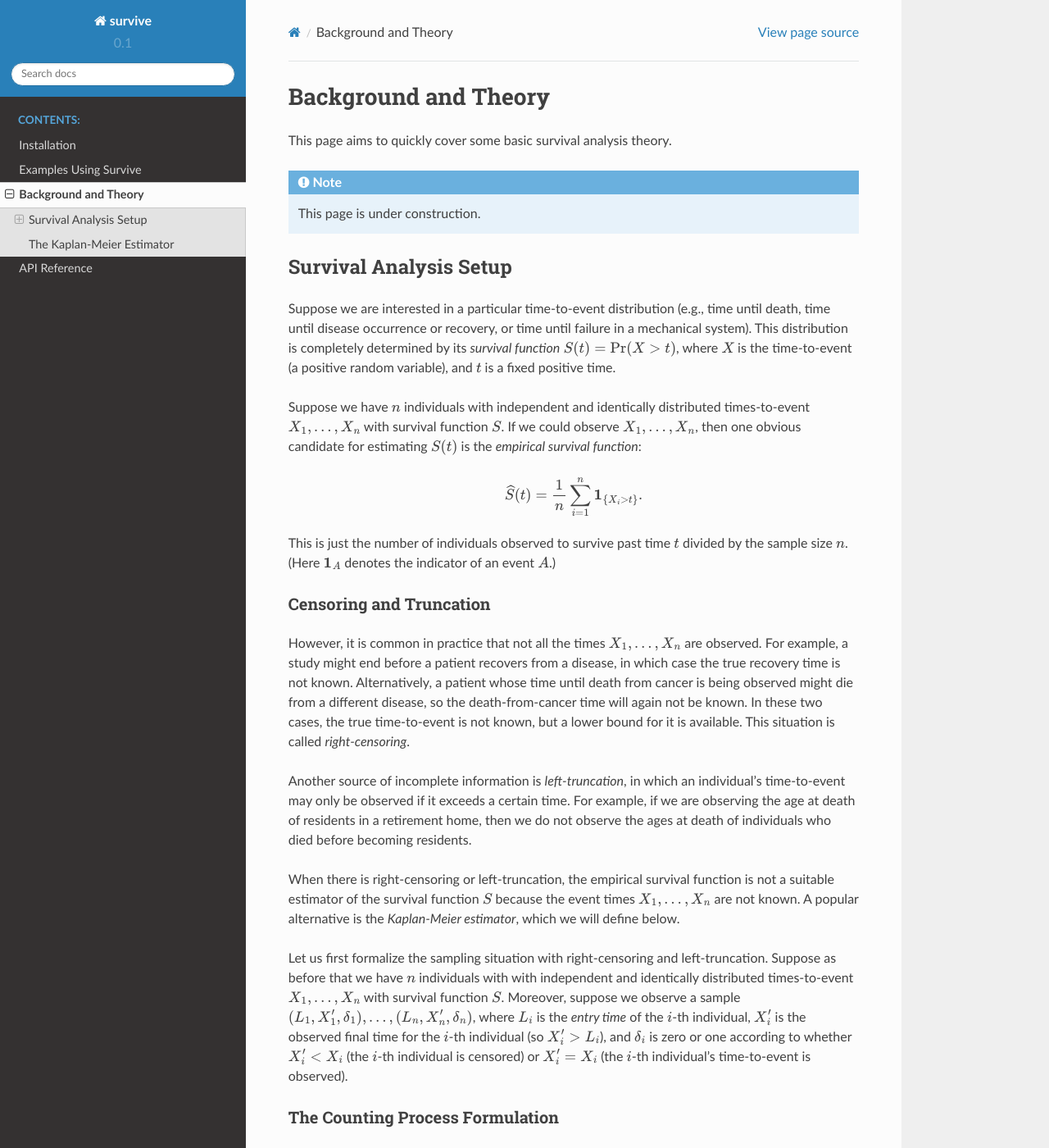
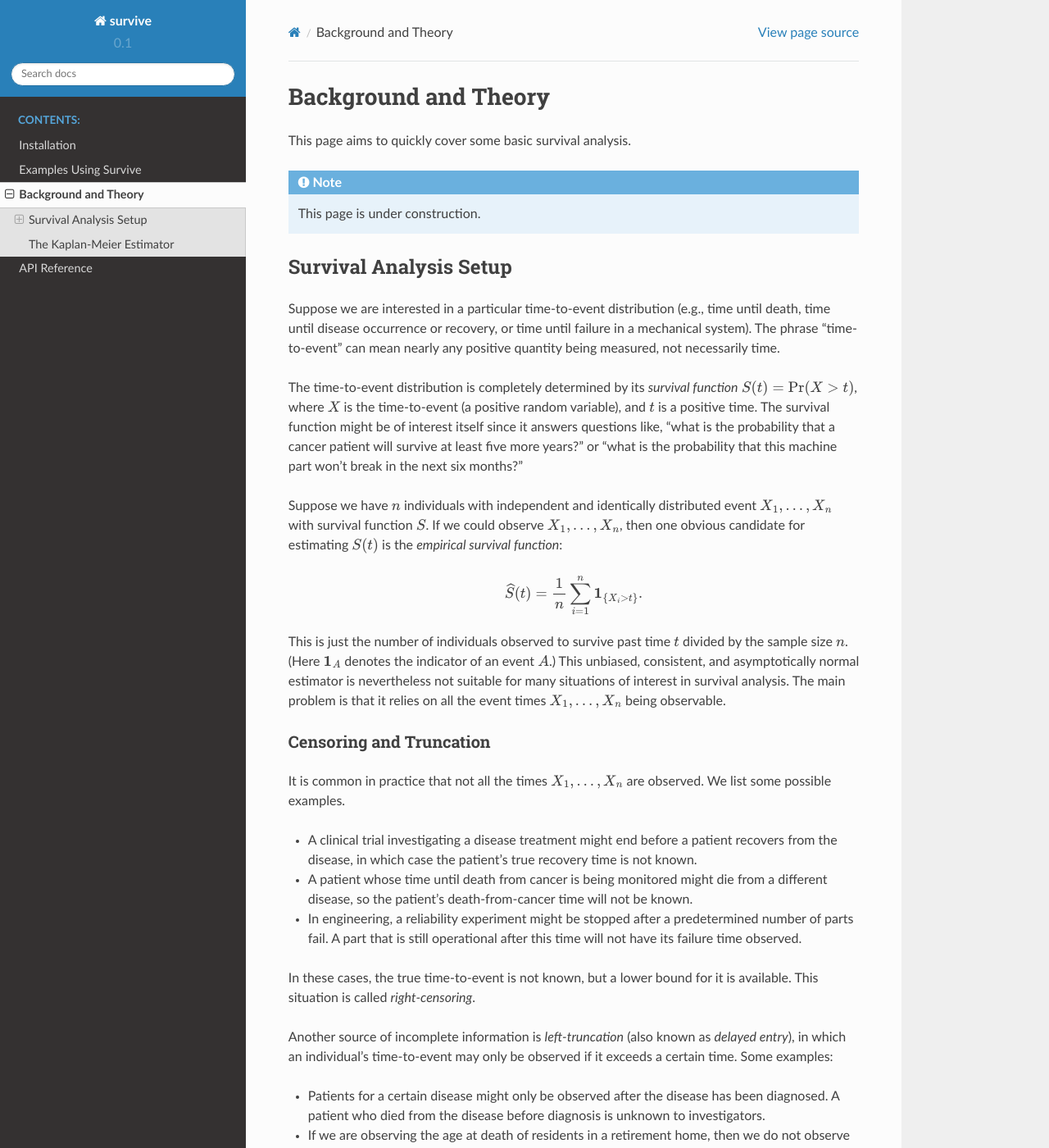
Before and after one commit to artemmavrin/survive, a Sphinx documentation site: the page built from doc/source/theory.rst, in a window 1280 px wide and 1400 px high. Shown: the whole window at 82% size. Built offline with Sphinx 7.4.7 and the Read the Docs theme 2.0.0, drawn with Linux system fonts in a browser that asks for light colours; some of the changed text lies outside the part shown.

Commit message:
doc: updated theory.rst

```diff
--- a/doc/source/theory.rst
+++ b/doc/source/theory.rst
@@ -2,7 +2,7 @@
 Background and Theory
 =====================
 
-This page aims to quickly cover some basic survival analysis theory.
+This page aims to quickly cover some basic survival analysis.
 
 .. note::
 
@@ -15,13 +15,19 @@ Survival Analysis Setup
 Suppose we are interested in a particular time-to-event distribution (e.g.,
 time until death, time until disease occurrence or recovery, or time until
 failure in a mechanical system).
-This distribution is completely determined by its *survival function*
-:math:`S(t) = \Pr(X > t)`, where :math:`X` is the time-to-event (a positive
-random variable), and :math:`t` is a fixed positive time.
+The phrase "time-to-event" can mean nearly any positive quantity being measured,
+not necessarily time.
+
+The time-to-event distribution is completely determined by its
+*survival function* :math:`S(t) = \Pr(X > t)`, where :math:`X` is the
+time-to-event (a positive random variable), and :math:`t` is a positive time.
+The survival function might be of interest itself since it answers questions
+like, "what is the probability that a cancer patient will survive at least five
+more years?" or "what is the probability that this machine part won't break in
+the next six months?"
 
 Suppose we have :math:`n` individuals with independent and identically
-distributed times-to-event :math:`X_1, \ldots, X_n` with survival function
-:math:`S`.
+distributed event :math:`X_1, \ldots, X_n` with survival function :math:`S`.
 If we could observe :math:`X_1, \ldots, X_n`, then one obvious candidate for
 estimating :math:`S(t)` is the *empirical survival function*:
 
@@ -32,26 +38,54 @@ estimating :math:`S(t)` is the *empirical survival function*:
 This is just the number of individuals observed to survive past time :math:`t`
 divided by the sample size :math:`n`.
 (Here :math:`\mathbf{1}_A` denotes the indicator of an event :math:`A`.)
+This unbiased, consistent, and asymptotically normal estimator is nevertheless
+not suitable for many situations of interest in survival analysis.
+The main problem is that it relies on all the event times :math:`X_1,\ldots,X_n`
+being observable.
 
 Censoring and Truncation
 ~~~~~~~~~~~~~~~~~~~~~~~~
 
-However, it is common in practice that not all the times
-:math:`X_1, \ldots, X_n` are observed.
-For example, a study might end before a patient recovers from a disease, in
-which case the true recovery time is not known.
-Alternatively, a patient whose time until death from cancer is being observed
-might die from a different disease, so the death-from-cancer time will again not
-be known.
-In these two cases, the true time-to-event is not known, but a lower bound for
-it is available.
+It is common in practice that not all the times :math:`X_1, \ldots, X_n` are
+observed.
+We list some possible examples.
+
+* A clinical trial investigating a disease treatment might end before a patient
+  recovers from the disease, in which case the patient's true recovery time is
+  not known.
+
+* A patient whose time until death from cancer is being monitored might die from
+  a different disease, so the patient's death-from-cancer time will not be
+  known.
+
+* In engineering, a reliability experiment might be stopped after a
+  predetermined number of parts fail.
+  A part that is still operational after this time will not have its failure
+  time observed.
+
+In these cases, the true time-to-event is not known, but a lower bound for it is
+available.
 This situation is called *right-censoring*.
 
-Another source of incomplete information is *left-truncation*, in which an
-individual's time-to-event may only be observed if it exceeds a certain time.
-For example, if we are observing the age at death of residents in a retirement
-home, then we do not observe the ages at death of individuals who died before
-becoming residents.
+Another source of incomplete information is *left-truncation* (also known as
+*delayed entry*), in which an individual's time-to-event may only be observed if
+it exceeds a certain time.
+Some examples:
+
+* Patients for a certain disease might only be observed after the disease has
+  been diagnosed.
+  A patient who died from the disease before diagnosis is unknown to
+  investigators.
+
+* If we are observing the age at death of residents in a retirement home, then
+  we do not observe the ages at death of individuals who died before becoming
+  residents.
+
+* If we are measuring the diameters of particles with a microscope, then only
+  particles large enough to be detected by the microscope will be observed.
+
+There are other types of censoring and truncation, but for now we will focus on
+right-censoring and left-truncation, the most common variants.
 
 When there is right-censoring or left-truncation, the empirical survival
 function is not a suitable estimator of the survival function :math:`S` because
@@ -120,7 +154,7 @@ Stochastic integrals with respect to :math:`N` can be easily computed as sums:
 
 .. math::
 
-    \int_0^t H(s) \, dN(s) = \sum_{j : T_j \leq t} H(T_j) \Delta N(T_j)
+    \int_0^t H(s) \, dN(s) = \sum_{j : T_j \leq t} H(T_j) \Delta N(T_j).
 
 The Kaplan-Meier Estimator
 --------------------------
```
